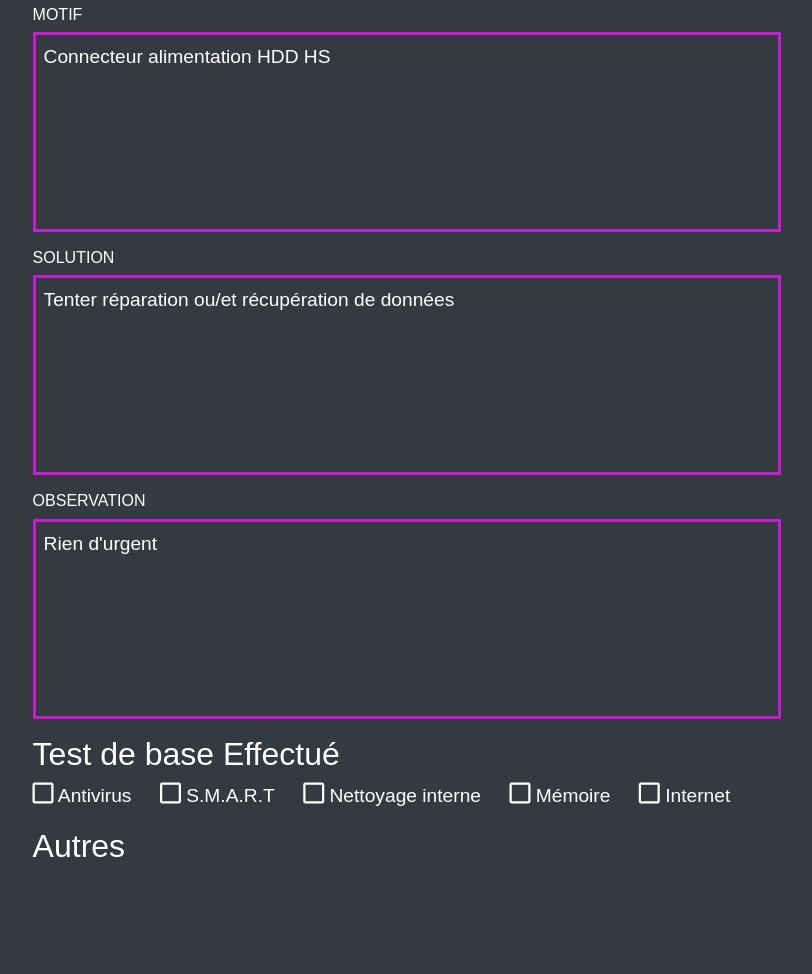
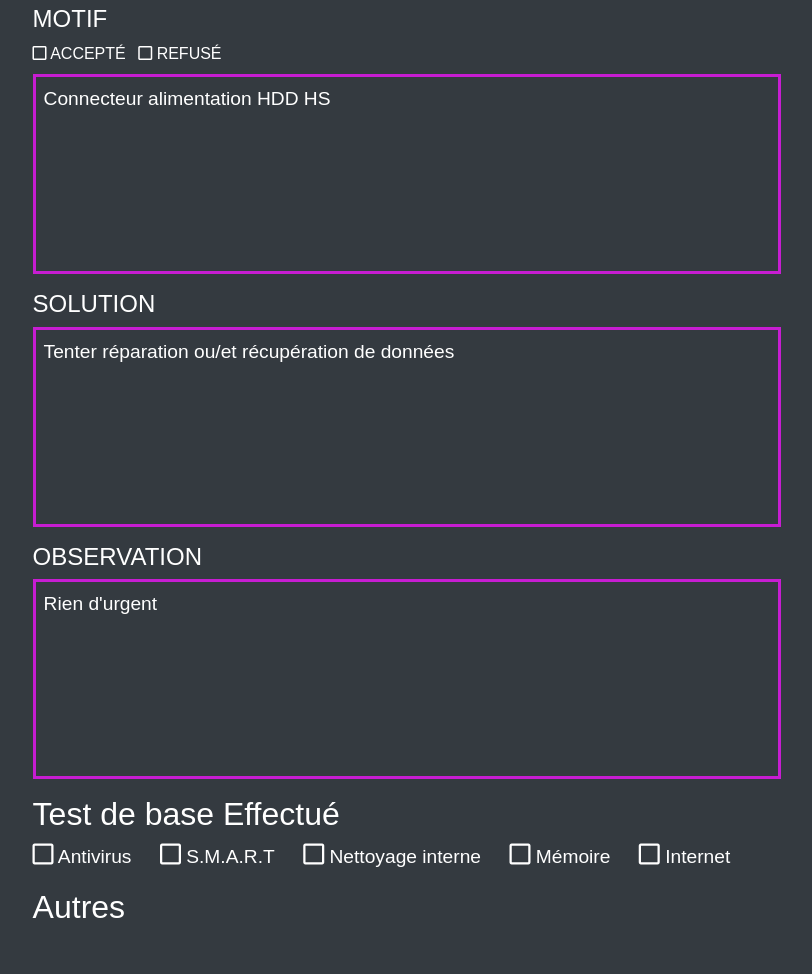
Before and after one commit to Mordnor/stargame_gestion, a Django app: page /sheet/18/ in a window 1280 px wide. Shown: the part 407-1381 px from the top of the page, without its empty margins (233-1045 px from the left). Before the commit the page ends 1264 px from the top, so only its background shows below. Run offline with Django 3.2, Linux system fonts and the light colour scheme; data comes from the database, SQL or seed files in the repository; some libraries are stand-ins or nearby versions.

Commit message:
add choices accepted or not in sheet detail

```diff
--- a/gestion_intervention/static/css/scss/style.scss
+++ b/gestion_intervention/static/css/scss/style.scss
@@ -224,7 +224,13 @@
 
         h4 {
             text-transform: uppercase;
-            font-size: 1rem;
+            font-size: 1.5rem;
+
+        }
+
+        div {
+            display: inline-block;
+            text-transform: uppercase;
         }
 
         p {
--- a/gestion_intervention/static/css/style.css
+++ b/gestion_intervention/static/css/style.css
@@ -137,7 +137,10 @@
     font-size: 1.2rem; }
   .sheet_detail .core_sheet h4 {
     text-transform: uppercase;
-    font-size: 1rem; }
+    font-size: 1.5rem; }
+  .sheet_detail .core_sheet div {
+    display: inline-block;
+    text-transform: uppercase; }
   .sheet_detail .core_sheet p {
     border: 3px solid #c71dd2;
     font-size: 1.2rem;
--- a/gestion_intervention/templates/gestion_intervention/sheet_detail.html
+++ b/gestion_intervention/templates/gestion_intervention/sheet_detail.html
@@ -57,6 +57,8 @@
 
     <section class="core_sheet">
         <h4>Motif</h4>
+        <div><i class="far fa-square"></i> Accepté</div>
+        <div class="ml-2 mb-2"><i class="far fa-square"></i> Refusé</div>
         <p>{{sheet.reason}}</p>
 
         <h4>Solution</h4>
```
Also changed, not shown: 1 other file.
